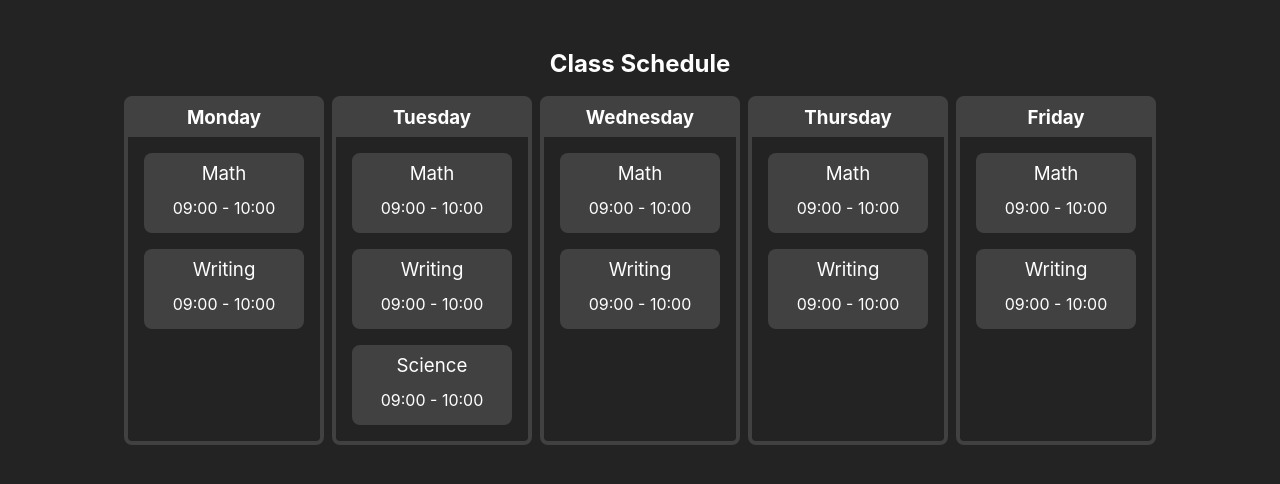
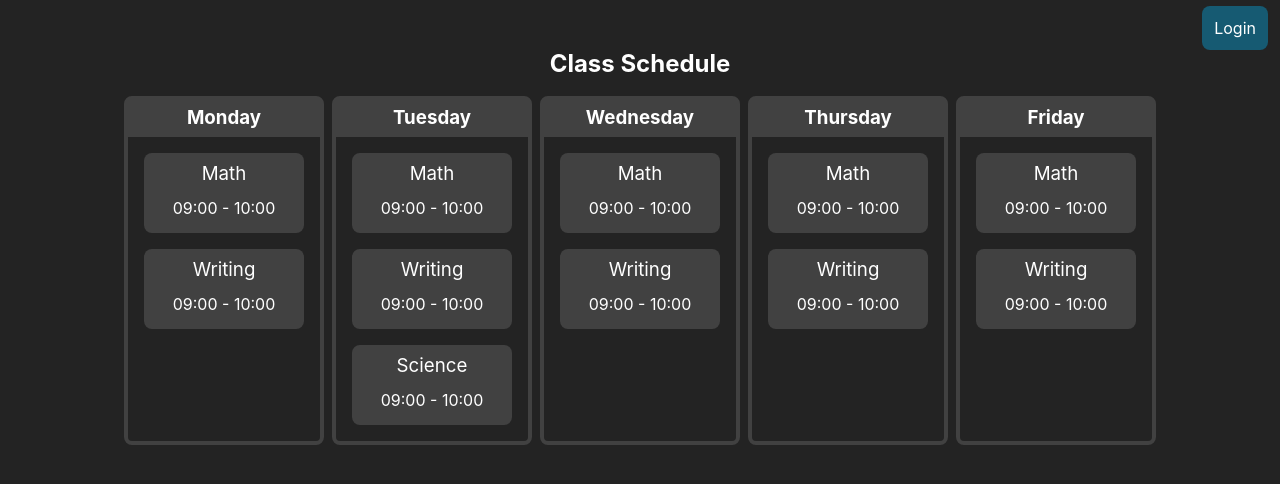
Before and after one commit to alienp4nda/vitejs-vite-ntdbsm, a Vue app: page / in a window 1280 px wide. Shown: the top 484 px of the page. Built offline with nearby package versions, Linux system fonts and the light colour scheme.

Commit message:
added nav with login placeholder

```diff
--- a/src/App.vue
+++ b/src/App.vue
@@ -78,6 +78,9 @@ const schedule = [
 </script>
 
 <template>
+  <nav>
+    <a href="#">Login</a>
+  </nav>
   <h2>Class Schedule</h2>
   <div class="container">
     <DayOfWeek v-for="item in schedule" :dow="item.dow">
@@ -97,4 +100,18 @@ const schedule = [
   justify-content: center;
   gap: 0.5em;
 }
+
+nav {
+  position: absolute;
+  top: 1em;
+  right: 0.75em;
+}
+
+nav a {
+  text-decoration: none;
+  color: #ffffff;
+  background-color: #165a72;
+  padding: 0.75em;
+  border-radius: 0.5em;
+}
 </style>
```
